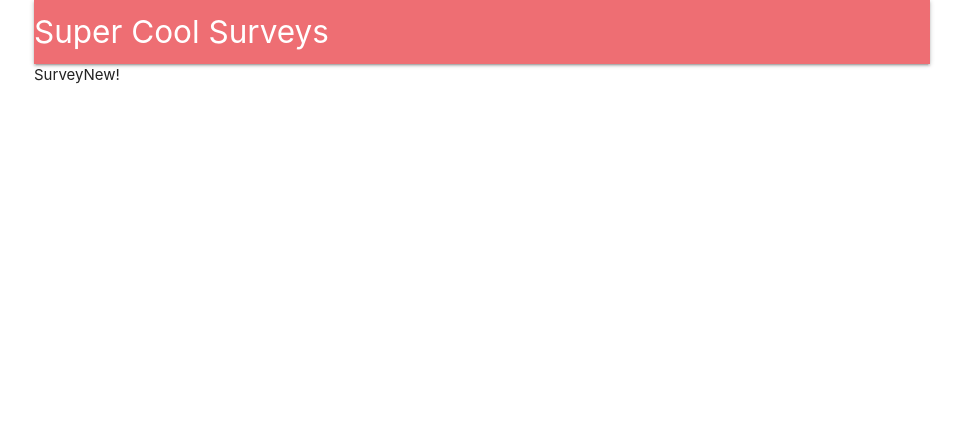
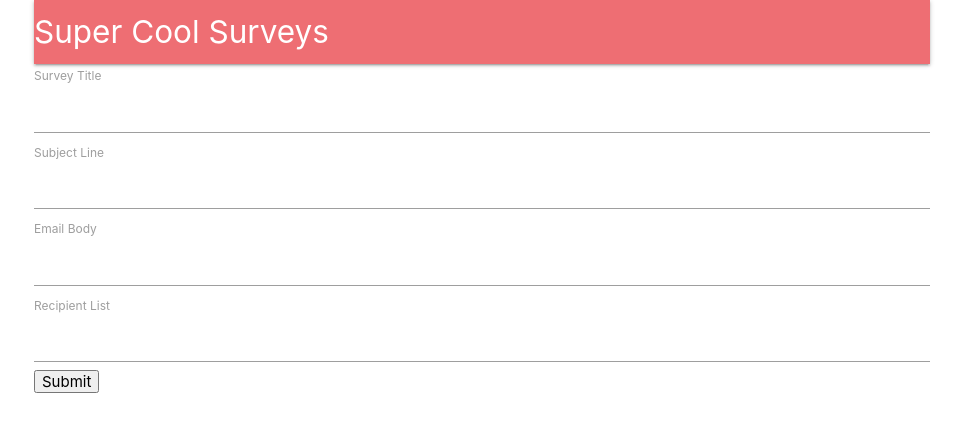
Before and after one commit to realtimschmidt/server_for_node_react_udemy_course, a React (Create React App) app in the folder client/: page /surveys/new in a window 1280 px wide. Shown: the top 432 px of the page, without its empty margins (158-1121 px from the left). Built offline with nearby package versions, Linux system fonts and the light colour scheme; no server answers; the HTML template or start-up script is replaced by a standard one.

Commit message:
wip SurveyField wired to SurveyForm

```diff
--- /dev/null
+++ b/client/src/components/surveys/SurveyField.js
@@ -0,0 +1,12 @@
+// SurveyField contains logic to render a single
+// lable and text input
+import React from 'react'
+
+export default ({ input, label }) => {
+  return (
+    <div>
+      <label>{label}</label>
+      <input {...input} />
+    </div>
+  )
+}
--- /dev/null
+++ b/client/src/components/surveys/SurveyForm.js
@@ -0,0 +1,35 @@
+// SurveyForm shows a form for a user to add input
+import _ from 'lodash'
+import React, { Component } from 'react'
+import { reduxForm, Field } from 'redux-form'
+import SurveyField from './SurveyField'
+
+const FIELDS = [
+  { label: 'Survey Title', name: 'title' },
+  { label: 'Subject Line', name: 'subject' },
+  { label: 'Email Body', name: 'body' },
+  { label: 'Recipient List', name: 'emails' }
+]
+
+class SurveyForm extends Component {
+  renderFields() {
+    return _.map(FIELDS, ({ label, name })=> {
+      return <Field key={name} component={SurveyField} type="text" label={label} name={name}/>
+    })
+  }
+
+  render() {
+    return (
+      <div>
+        <form onSubmit={this.props.handleSubmit(values => console.log(values))}>
+          {this.renderFields()}
+          <button type="submit">Submit</button>
+        </form>
+      </div>
+    )
+  }
+}
+
+export default reduxForm({
+  form: 'surveyForm'
+})(SurveyForm)
--- a/client/src/components/surveys/SurveyNew.js
+++ b/client/src/components/surveys/SurveyNew.js
@@ -1,10 +1,12 @@
+// SurveyNew shows SurveyForm and SurveyFormReview
 import React, { Component } from 'react'
+import SurveyForm from './SurveyForm'
 
 class SurveyNew extends Component {
   render() {
     return (
       <div>
-        SurveyNew!
+        <SurveyForm />
       </div>
     )
   }
```
